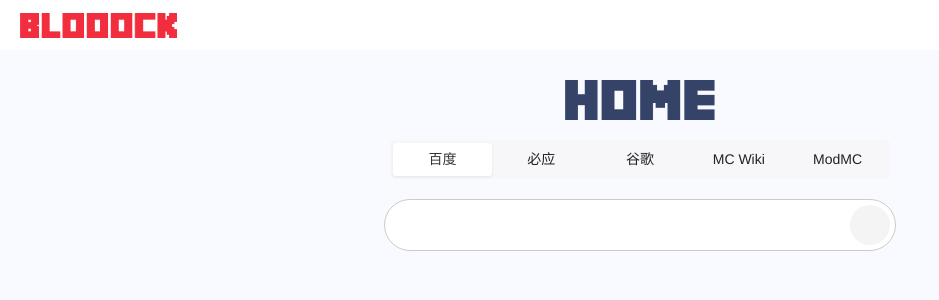
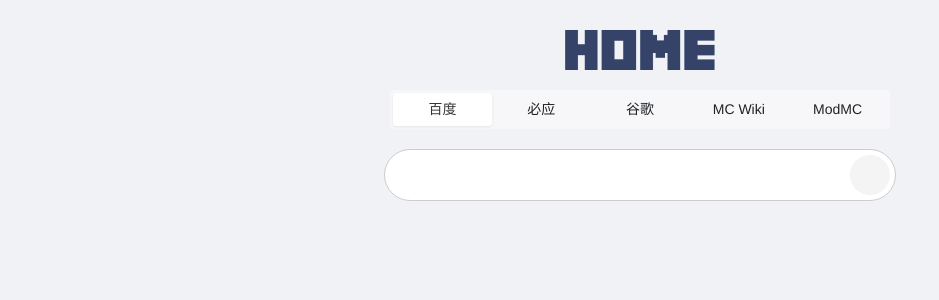
Before and after one commit to YuzeTT/blooock, a Vue app: page / in a window 1280 px wide. Shown: the top 300 px of the page, without its empty margins (0-939 px from the left). Built offline with nearby package versions, Linux system fonts and the light colour scheme; some icons are missing; a web font is replaced by a local one.

Commit message:
add color

```diff
--- a/src/App.vue
+++ b/src/App.vue
@@ -1,10 +1,10 @@
 <script setup lang="ts">
-import Navbar from './components/Navbar.vue';
+// import Navbar from './components/Navbar.vue';
 import Search from './components/Search.vue';
 </script>
 
 <template>
-  <Navbar/>
+  <!-- <Navbar/> -->
   <div>
     <div class="logo">
       <img src="./assets/images/home.png" alt="">
@@ -16,10 +16,6 @@ import Search from './components/Search.vue';
 </template>
 
 <style scoped>
-body {
-  background-image: url("./assets/images/options_background.png");
-}
-
 .logo {
   margin-top: 30px;
   margin-bottom: 20px;
--- a/src/style.css
+++ b/src/style.css
@@ -1,3 +1,34 @@
+:root {
+  --bg: #fff;
+  --gray-1: rgba(15, 23, 42, 0.02);
+  --gray-2: rgba(15, 23, 42, 0.04);
+  --gray-3: rgba(15, 23, 42, 0.06);
+  --gray-4: rgba(15, 23, 42, 0.15);
+  --gray-5: rgba(15, 23, 42, 0.25);
+  --gray-6: rgba(15, 23, 42, 0.45);
+  --gray-7: rgba(15, 23, 42, 0.65);
+  --gray-8: rgba(15, 23, 42, 0.85);
+  --gray-9: rgba(15, 23, 42, 1);
+  --theme-1: #eff6ff;
+  --theme-2: #dbeafe;
+  --theme-3: #bfdbfe;
+  --theme-4: #93c5fd;
+  --theme-5: #60a5fa;
+  --theme-6: #3b82f6;
+  --theme-7: #2563eb;
+  --theme-8: #1d4ed8;
+  --theme-9: #1e40af;
+  --theme-10: #1e3a8a;
+  --red: #ef4444;
+  --red-sec: #fee2e2;
+  --blue: #3b82f6;
+  --blue-sec: #dbeafe;
+  --green: #10b981;
+  --green-sec: #d1fae5;
+  --orange: #f97316;
+  --orange-sec: #ffedd5;
+}
+
 @font-face {
   font-family: 'Mc';
   src: url("./assets/fonts/mc.ttf") format('truetype');
@@ -16,5 +47,5 @@ a:hover {
 body {
   margin: 0;
   font-family: Mc, Avenir, Helvetica, Arial, sans-serif;
-  background-color: #f9faff;
+  background-color: #f1f2f6;
 }
```
